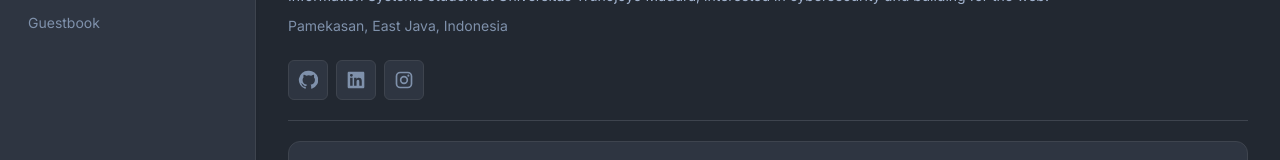
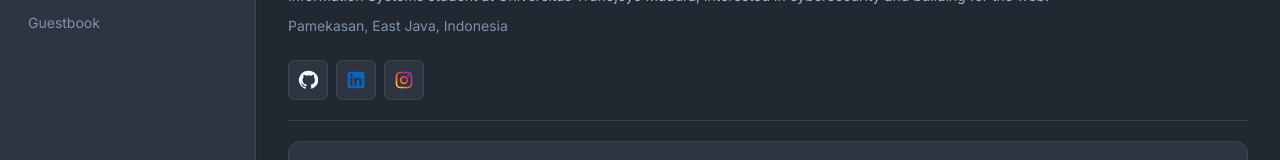
Before and after one commit to nheetxx/nheetxxdev, a Next.js app: page / in a window 1280 px wide. Shown: the part 355-515 px from the top of the page. Built offline with nearby package versions, Linux system fonts and the light colour scheme; no server answers.

Commit message:
change the social media icon

```diff
--- a/src/components/ui/SocialIcon.tsx
+++ b/src/components/ui/SocialIcon.tsx
@@ -5,7 +5,7 @@ type SocialIconProps = {
 export function SocialIcon({ label }: SocialIconProps) {
   if (label === "GitHub") {
     return (
-      <svg aria-hidden="true" viewBox="0 0 24 24" className="size-5 fill-current">
+      <svg aria-hidden="true" viewBox="0 0 24 24" className="size-5 fill-[#f0f6fc]">
         <path d="M12 .9a11.1 11.1 0 0 0-3.5 21.6c.6.1.8-.2.8-.5v-2c-3.3.7-4-1.4-4-1.4-.5-1.3-1.3-1.7-1.3-1.7-1.1-.7.1-.7.1-.7 1.2.1 1.8 1.2 1.8 1.2 1 .1.8 2.4 4.2 1.7.1-.7.4-1.2.7-1.5-2.6-.3-5.3-1.3-5.3-5.8 0-1.3.5-2.3 1.2-3.1-.1-.3-.5-1.5.1-3.1 0 0 1-.3 3.2 1.2a11.2 11.2 0 0 1 5.8 0C18 5.3 19 5.6 19 5.6c.6 1.6.2 2.8.1 3.1.8.8 1.2 1.8 1.2 3.1 0 4.5-2.7 5.5-5.3 5.8.4.3.8 1 .8 2v2.4c0 .3.2.6.8.5A11.1 11.1 0 0 0 12 .9Z" />
       </svg>
     );
@@ -13,15 +13,26 @@ export function SocialIcon({ label }: SocialIconProps) {
 
   if (label === "LinkedIn") {
     return (
-      <svg aria-hidden="true" viewBox="0 0 24 24" className="size-5 fill-current">
+      <svg aria-hidden="true" viewBox="0 0 24 24" className="size-5 fill-[#0a66c2]">
         <path d="M20.45 2H3.55C2.69 2 2 2.68 2 3.52v16.96c0 .84.69 1.52 1.55 1.52h16.9c.86 0 1.55-.68 1.55-1.52V3.52c0-.84-.69-1.52-1.55-1.52ZM7.93 18.9H4.98V9.4h2.95v9.5ZM6.46 8.1a1.71 1.71 0 1 1 0-3.42 1.71 1.71 0 0 1 0 3.42Zm12.46 10.8h-2.95v-4.62c0-1.1-.02-2.51-1.53-2.51-1.53 0-1.77 1.2-1.77 2.43v4.7H9.72V9.4h2.83v1.3h.04c.39-.75 1.36-1.53 2.8-1.53 2.99 0 3.54 1.97 3.54 4.53v5.2Z" />
       </svg>
     );
   }
 
   return (
-    <svg aria-hidden="true" viewBox="0 0 24 24" className="size-5 fill-current">
-      <path d="M7.5 2h9A5.5 5.5 0 0 1 22 7.5v9a5.5 5.5 0 0 1-5.5 5.5h-9A5.5 5.5 0 0 1 2 16.5v-9A5.5 5.5 0 0 1 7.5 2Zm0 2A3.5 3.5 0 0 0 4 7.5v9A3.5 3.5 0 0 0 7.5 20h9a3.5 3.5 0 0 0 3.5-3.5v-9A3.5 3.5 0 0 0 16.5 4h-9ZM12 7a5 5 0 1 1 0 10 5 5 0 0 1 0-10Zm0 2a3 3 0 1 0 0 6 3 3 0 0 0 0-6Zm5.25-3.5a1.25 1.25 0 1 1 0 2.5 1.25 1.25 0 0 1 0-2.5Z" />
+    <svg aria-hidden="true" viewBox="0 0 24 24" className="size-5">
+      <defs>
+        <linearGradient id="instagram-brand-gradient" x1="2" y1="22" x2="22" y2="2" gradientUnits="userSpaceOnUse">
+          <stop stopColor="#feda75" />
+          <stop offset=".35" stopColor="#fa7e1e" />
+          <stop offset=".65" stopColor="#d62976" />
+          <stop offset="1" stopColor="#4f5bd5" />
+        </linearGradient>
+      </defs>
+      <path
+        fill="url(#instagram-brand-gradient)"
+        d="M7.5 2h9A5.5 5.5 0 0 1 22 7.5v9a5.5 5.5 0 0 1-5.5 5.5h-9A5.5 5.5 0 0 1 2 16.5v-9A5.5 5.5 0 0 1 7.5 2Zm0 2A3.5 3.5 0 0 0 4 7.5v9A3.5 3.5 0 0 0 7.5 20h9a3.5 3.5 0 0 0 3.5-3.5v-9A3.5 3.5 0 0 0 16.5 4h-9ZM12 7a5 5 0 1 1 0 10 5 5 0 0 1 0-10Zm0 2a3 3 0 1 0 0 6 3 3 0 0 0 0-6Zm5.25-3.5a1.25 1.25 0 1 1 0 2.5 1.25 1.25 0 0 1 0-2.5Z"
+      />
     </svg>
   );
 }
```
